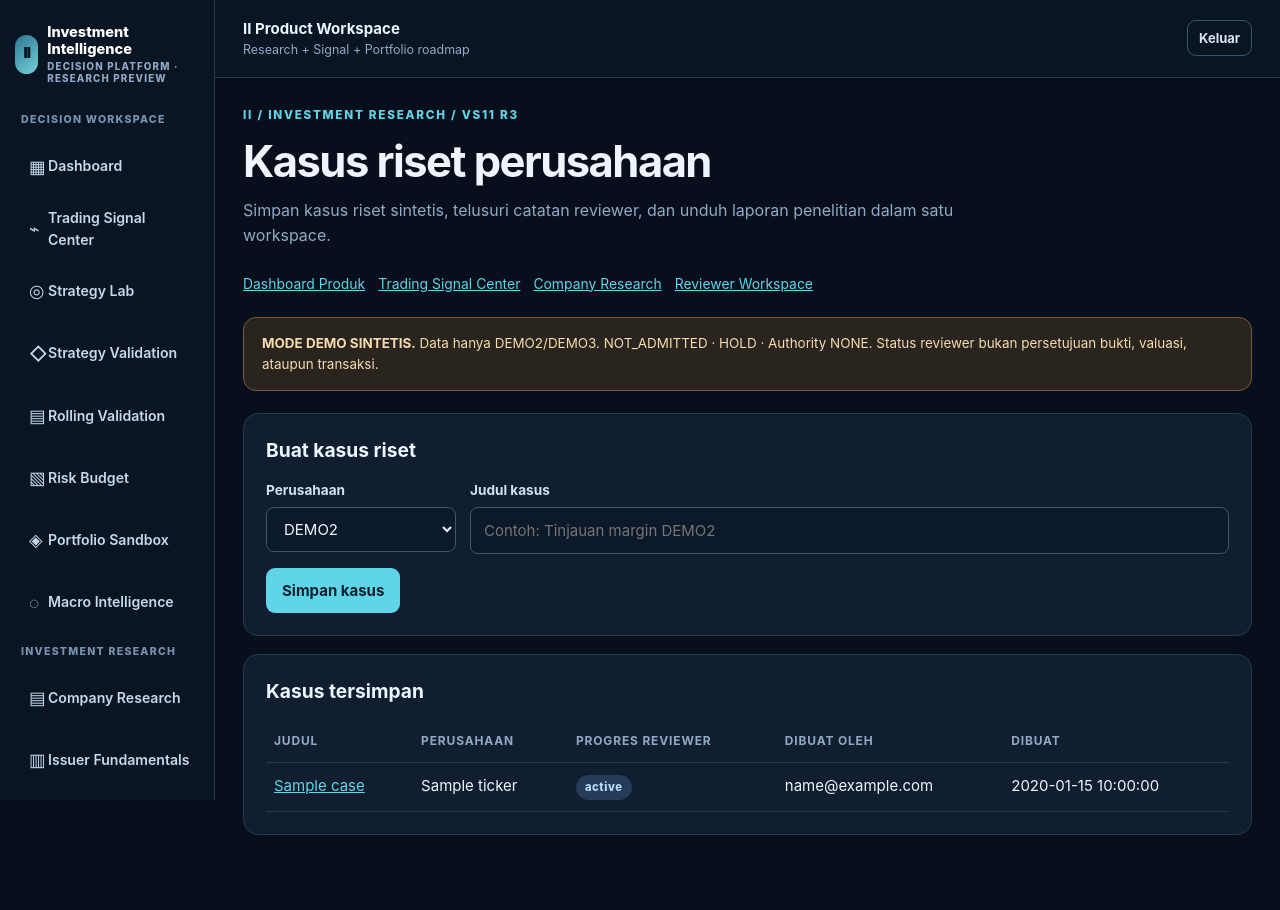
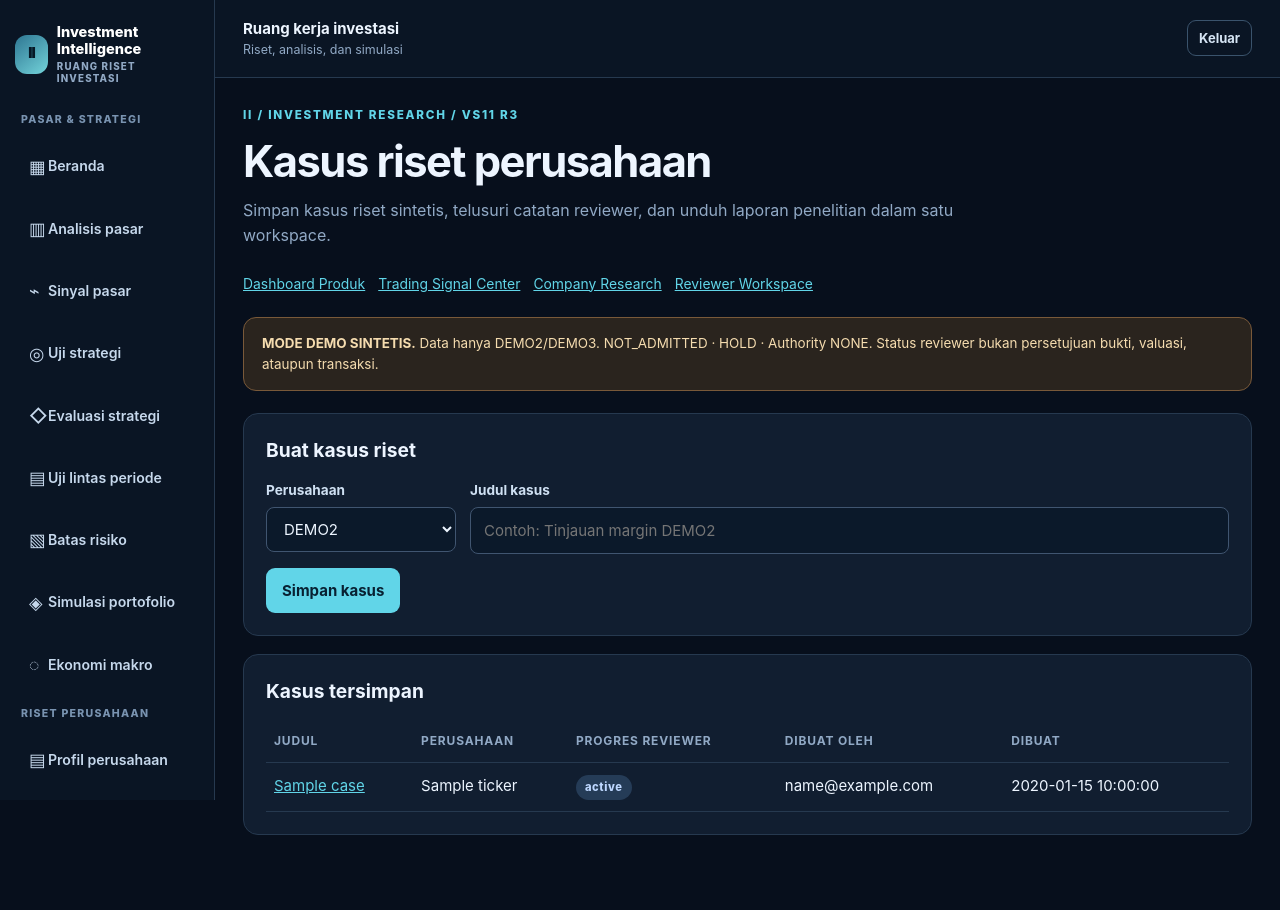
Before and after one commit to fajarnurmanto-source/investment-intelligence, a Laravel app: template laravel_app/resources/views/ii/cases.blade.php in a window 1280 px wide. Run offline with Laravel 12, Linux system fonts and the light colour scheme; the template is opened without the code that fills it: most values are stand-ins (such as "Sample title", 1, 10 or a date in 2020); data that the repository does not hold is empty.

Commit message:
UX: simplify shared navigation and expose market analysis and data settings

```diff
--- a/laravel_app/resources/views/ii/layout.blade.php
+++ b/laravel_app/resources/views/ii/layout.blade.php
@@ -49,30 +49,32 @@
 <a class="skip-link" href="#ii-main">Lewati navigasi ke konten utama</a>
 <div class="shell">
     <aside class="sidebar">
-        <a class="logo" href="{{ route('ii.dashboard') }}"><span class="mark">II</span><span>Investment Intelligence<small>Decision Platform · Research Preview</small></span></a>
+        <a class="logo" href="{{ route('ii.dashboard') }}"><span class="mark">II</span><span>Investment Intelligence<small>Ruang riset investasi</small></span></a>
         <nav class="menu" aria-label="Navigasi utama">
-            <div class="group">Decision workspace</div>
-            <a href="{{ route('ii.dashboard') }}" @class(['active'=>request()->routeIs('ii.dashboard')])><span class="glyph">▦</span> Dashboard</a>
-            <a href="{{ route('ii.signals.index') }}" @class(['active'=>request()->routeIs('ii.signals.*')])><span class="glyph">⌁</span> Trading Signal Center</a>
-            <a href="{{ route('ii.strategy.index') }}" @class(['active'=>request()->routeIs('ii.strategy.index')])><span class="glyph">◎</span> Strategy Lab</a>
-            <a href="{{ route('ii.strategy.validate') }}" @class(['active'=>request()->routeIs('ii.strategy.validate')])><span class="glyph">◇</span> Strategy Validation</a>
-            <a href="{{ route('ii.strategy.rolling') }}" @class(['active'=>request()->routeIs('ii.strategy.rolling')])><span class="glyph">▤</span> Rolling Validation</a>
-            <a href="{{ route('ii.risk-budget.index') }}" @class(['active'=>request()->routeIs('ii.risk-budget.*')])><span class="glyph">▧</span> Risk Budget</a>
-            <a href="{{ route('ii.portfolio.index') }}" @class(['active'=>request()->routeIs('ii.portfolio.*')])><span class="glyph">◈</span> Portfolio Sandbox</a>
-            <a href="{{ route('ii.macro.index') }}" @class(['active'=>request()->routeIs('ii.macro.*')])><span class="glyph">◌</span> Macro Intelligence</a>
-            <div class="group">Investment research</div>
-            <a href="{{ route('ii.company') }}"><span class="glyph">▤</span> Company Research</a>
-            <a href="{{ route('ii.fundamentals.index') }}" @class(['active'=>request()->routeIs('ii.fundamentals.*')])><span class="glyph">▥</span> Issuer Fundamentals</a>
-            <a href="{{ route('ii.screener.index') }}" @class(['active'=>request()->routeIs('ii.screener.*')])><span class="glyph">⌕</span> Fundamental Screener</a>
-            <a href="{{ route('ii.cases.index') }}"><span class="glyph">▣</span> Research Cases</a>
-            <a href="{{ route('ii.workspace') }}"><span class="glyph">◫</span> Reviewer Workspace</a>
-            <div class="group">Data provenance</div>
-            <span class="disabled"><span class="glyph">◇</span> FRED · Laravel connector</span>
+            <div class="group">Pasar & strategi</div>
+            <a href="{{ route('ii.dashboard') }}" @class(['active'=>request()->routeIs('ii.dashboard')])><span class="glyph">▦</span> Beranda</a>
+            <a href="{{ route('ii.market-intelligence.index') }}" @class(['active'=>request()->routeIs('ii.market-intelligence.*')])><span class="glyph">▥</span> Analisis pasar</a>
+            <a href="{{ route('ii.signals.index') }}" @class(['active'=>request()->routeIs('ii.signals.*')])><span class="glyph">⌁</span> Sinyal pasar</a>
+            <a href="{{ route('ii.strategy.index') }}" @class(['active'=>request()->routeIs('ii.strategy.index')])><span class="glyph">◎</span> Uji strategi</a>
+            <a href="{{ route('ii.strategy.validate') }}" @class(['active'=>request()->routeIs('ii.strategy.validate')])><span class="glyph">◇</span> Evaluasi strategi</a>
+            <a href="{{ route('ii.strategy.rolling') }}" @class(['active'=>request()->routeIs('ii.strategy.rolling')])><span class="glyph">▤</span> Uji lintas periode</a>
+            <a href="{{ route('ii.risk-budget.index') }}" @class(['active'=>request()->routeIs('ii.risk-budget.*')])><span class="glyph">▧</span> Batas risiko</a>
+            <a href="{{ route('ii.portfolio.index') }}" @class(['active'=>request()->routeIs('ii.portfolio.*')])><span class="glyph">◈</span> Simulasi portofolio</a>
+            <a href="{{ route('ii.macro.index') }}" @class(['active'=>request()->routeIs('ii.macro.*')])><span class="glyph">◌</span> Ekonomi makro</a>
+            <div class="group">Riset perusahaan</div>
+            <a href="{{ route('ii.company') }}"><span class="glyph">▤</span> Profil perusahaan</a>
+            <a href="{{ route('ii.fundamentals.index') }}" @class(['active'=>request()->routeIs('ii.fundamentals.*')])><span class="glyph">▥</span> Fundamental saham</a>
+            <a href="{{ route('ii.screener.index') }}" @class(['active'=>request()->routeIs('ii.screener.*')])><span class="glyph">⌕</span> Seleksi saham</a>
+            <a href="{{ route('ii.cases.index') }}"><span class="glyph">▣</span> Catatan riset</a>
+            <a href="{{ route('ii.workspace') }}"><span class="glyph">◫</span> Tinjau riset</a>
+            <div class="group">Pengaturan data</div>
+            <a href="{{ route('ii.market-data.index') }}" @class(['active'=>request()->routeIs('ii.market-data.*')])><span class="glyph">▤</span> Kelola data pasar</a>
+            <a href="{{ route('ii.byok.index') }}" @class(['active'=>request()->routeIs('ii.byok.*')])><span class="glyph">◇</span> Sumber data</a>
         </nav>
     </aside>
     <div class="main">
         <header class="top">
-            <div><div style="font-weight:730">II Product Workspace</div><div class="subtle">Research + Signal + Portfolio roadmap</div></div>
+            <div><div style="font-weight:730">Ruang kerja investasi</div><div class="subtle">Riset, analisis, dan simulasi</div></div>
             <div class="idbox"><span>{{ auth()->user()->email }}<br><strong>{{ strtoupper(auth()->user()->ii_research_role) }}</strong></span>
                 <form method="POST" action="{{ route('ii.logout') }}">@csrf<button type="submit" class="quiet">Keluar</button></form>
             </div>
```
